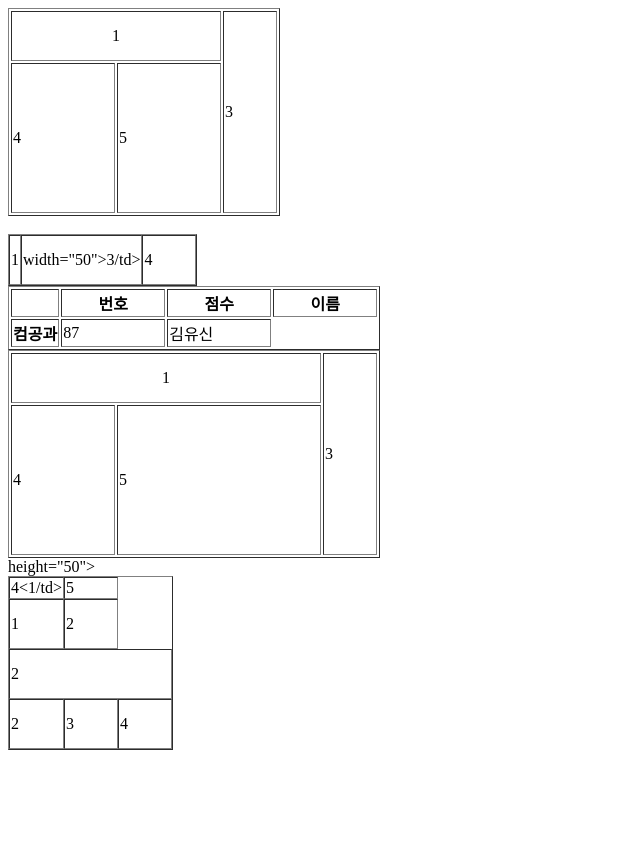
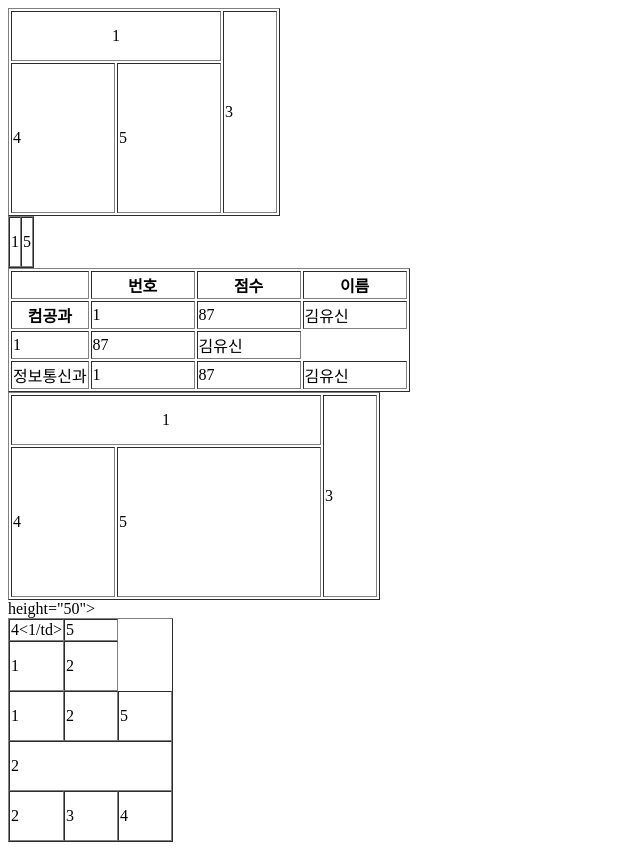
Before and after one commit to Gu-min-sung/one_huwa, a plain HTML site: page 0522study/table1.html in a window 1280 px wide. Shown: the whole page, without its empty margins (0-640 px from the left). Before the commit the page ends 800 px from the top, so only its background shows below. Drawn offline with Linux system fonts and the light colour scheme.

Commit message:
table 찐수정

```diff
--- a/0522study/table1.html
+++ b/0522study/table1.html
@@ -43,15 +43,13 @@
         </table>
 
         <table border="1" cellspacing="0">
-
             <tr height="50">
                 <td colspan="4">1</td>
-                <td>width="50">3/td>
-                <td width="50">4</td>
 
+            <td>5</td>
 
-            </tr>
-        <br>
+        </tr>
+        <tr >
           <table border="1">
                 <thead>
                     <tr>
@@ -64,16 +62,22 @@
                 <today>
                     <tr>
                      <th>컴공과</th>
-                     <td<1</td>
+                     <td>1</td>
                      <td>87</td>
                      <td>김유신</td>
-
+                    </tr>
+                    <tr>
+                       <td>1</td>
+                       <td>87</td>
+                       <td>김유신</td>
+                    <tr>
+                       <td>정보통신과</td>
+                       <td>1</td>
+                       <td>87</td>
+                       <td>김유신</td>
                  </tr>
 
-        <table>
-
-        </table>
-
+        </tobdy>
 
 
         <table border="1">
@@ -93,14 +97,18 @@
 
                 <td>5</td>
             </tr>
-            <tr height="50">  <!--3번째 tr-->
+            <tr height="50">
                 <td>1</td>
 
                 <td width="4">2</td>
-            </tr>
+                </tr>
+                    <tr height="50">   <!--3번째-->
+                        <td>1</td>
+                        <td colspane="3">2</td>
+                        <td width="50" rowspane="4">5</td>
             <tr height="50">
 
-                <td colspan="50">2</td>
+                <td colspan="3">2</td>
             </tr>
             <tr height="50">  <!--6번째-->
                 <td width="50">2</td>
```
